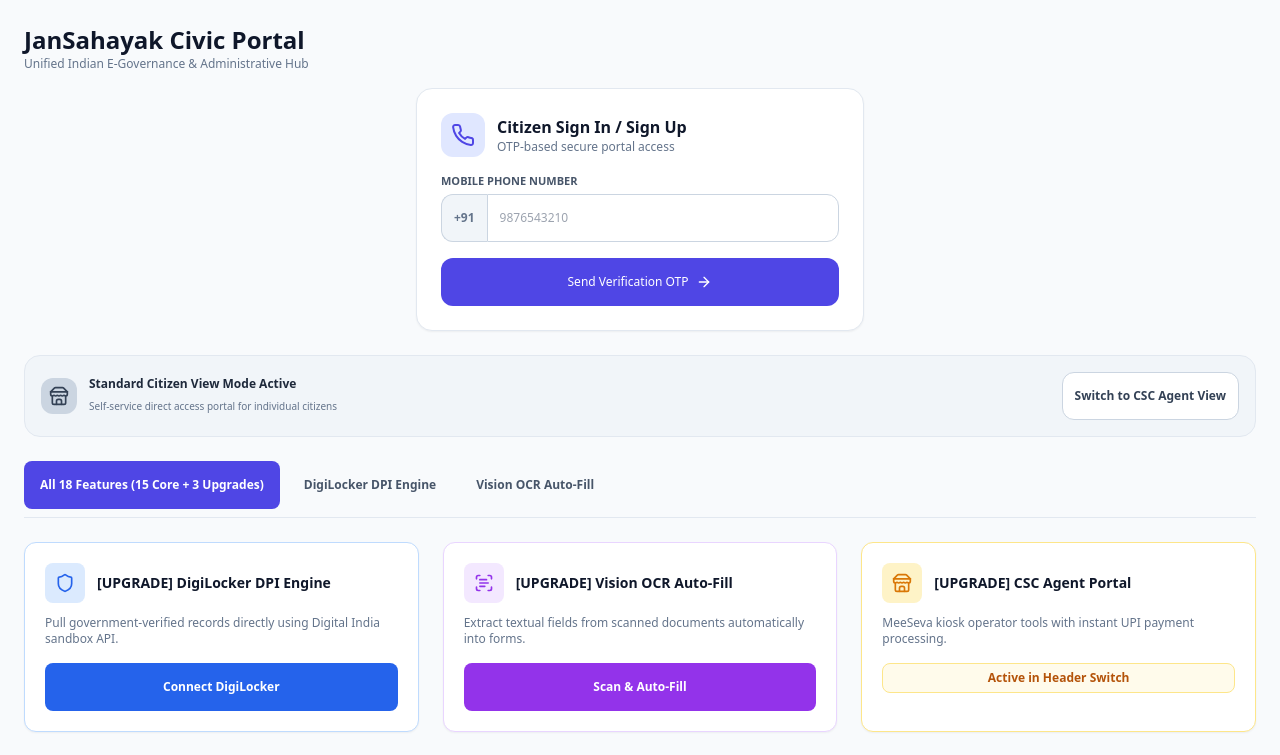
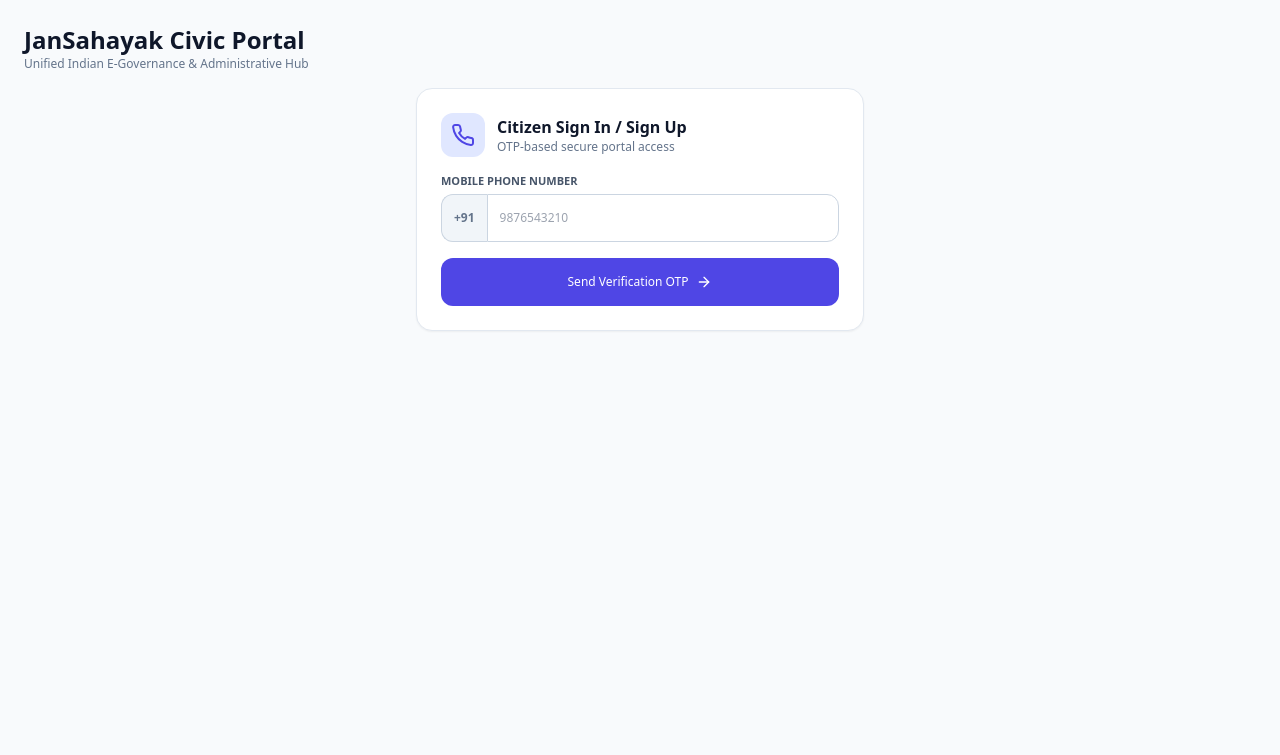
Before and after one commit to nameischethan/jansahayak-civic, a Next.js app: page / in a window 1280 px wide. Shown: the top 755 px of the page. Built offline with nearby package versions, Linux system fonts and the light colour scheme.

Commit message:
Add auth guard: hide dashboard grid until citizen signs in

```diff
--- a/pages/index.js
+++ b/pages/index.js
@@ -413,7 +413,7 @@
   );
 }
 
-// --- MAIN DASHBOARD WITH DYNAMIC MODE BINDINGS ---
+// --- MAIN DASHBOARD WITH CONDITIONAL AUTH GUARD ---
 export default function Dashboard() {
   const [activeTab, setActiveTab] = useState('all');
   const [currentUser, setCurrentUser] = useState(null);
@@ -422,7 +422,7 @@
   return (
     <div className="min-h-screen bg-slate-50 p-4 md:p-6">
 
-      {/* Header & Authentication */}
+      {/* Header & Login Form */}
       <div className="max-w-7xl mx-auto mb-6">
         <div className="flex justify-between items-center mb-4">
           <div>
@@ -434,6 +434,9 @@
         <AuthSystem onAuthChange={(user) => setCurrentUser(user)} />
       </div>
 
+      {/* DASHBOARD CONTENT (Only rendered when user is logged in) */}
+      {currentUser && (
+        <>
           {/* CSC Kiosk Agent Mode Toggle */}
           <div className="max-w-7xl mx-auto">
             <KioskModeToggle isKioskMode={isKioskMode} setIsKioskMode={setIsKioskMode} />
@@ -461,7 +464,7 @@
             </button>
           </div>
 
-      {/* Feature Grid with Dynamic Buttons & Badges */}
+          {/* Feature Grid */}
           <div className="max-w-7xl mx-auto">
             {activeTab === 'digilocker' && <DigiLockerSandbox />}
             {activeTab === 'ocr' && <OCRAutoFill />}
@@ -686,6 +689,8 @@
               </div>
             )}
           </div>
+        </>
+      )}
     </div>
   );
 }
```
Lines whose indentation alone changed are shown as unchanged.
